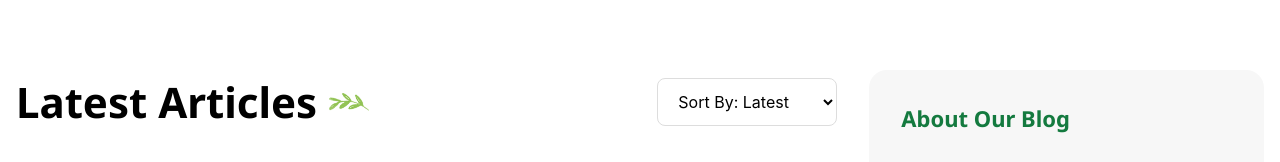
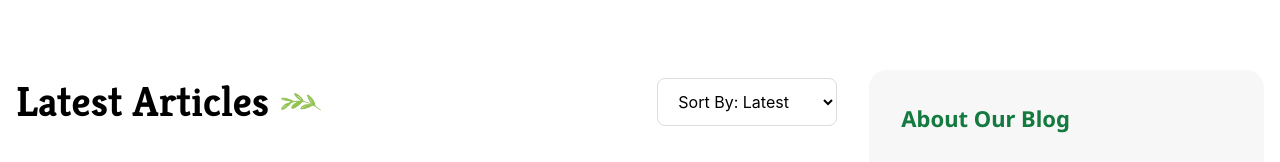
Before and after one commit to drashijaintms/nutrafyi, a React (Vite) app: page /blog in a window 1280 px wide. Shown: the part 543-705 px from the top of the page. Built offline with nearby package versions, Linux system fonts and the light colour scheme; no server answers.

Commit message:
BlogListing: apply direct inline fontFamily styling for Kreon to prevent Tailwind class mapping failures

```diff
--- a/src/components/BlogListing.jsx
+++ b/src/components/BlogListing.jsx
@@ -105,7 +105,10 @@ const popularPosts = [
 
               <div className="flex items-center gap-3">
 
-                <h2 className="font-['Kreon'] text-[42px] font-bold">
+                <h2
+                  className="text-[42px] font-bold"
+                  style={{ fontFamily: "'Kreon', serif" }}
+                >
                   Latest Articles
                 </h2>
 
```
